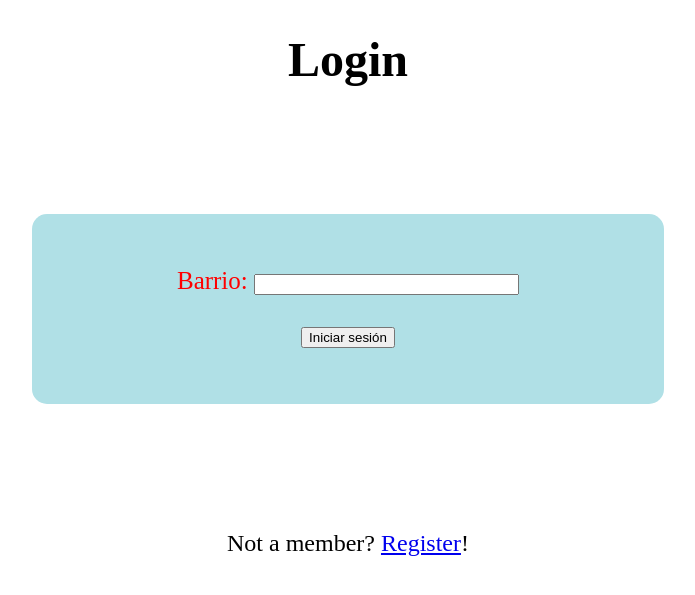
After one commit to manuelruizm/dai-1718-ugr, a Django app: template Practica6/restaurantes/templates/registration/login.html in a window 1280 px wide. The commit adds this page. Shown: the top 595 px of the page, without its empty margins (292-987 px from the left). Run offline with Django 3.2, Linux system fonts and the light colour scheme; the template is opened without the code that fills it: values that come from a table or form of the project are taken from there, others are empty.

Commit message:
Templates para el registro y login usando Django

```diff
--- a/Practica6/restaurantes/templates/index.html
+++ b/Practica6/restaurantes/templates/index.html
@@ -25,11 +25,11 @@
 		<nav class="navbar navbar-light justify-content-between bg-white text-danger">
 			<a class="navbar-brand col-sm-8">QUICK EAT</a>
 			<div class="div-inline">
-				{% if not usuario %}
+				{% if not logged %}
 					<a class="nav-list-link col-sm-2" href="/iniciarsesion">Iniciar sesión <span class="sr-only">(current)</span></a>
 					<a class="nav-list-link col-sm-2" href="/registrarse">Registrarse</a>
 				{% else %}
-					<a class="col-sm-8">Bienvenido {{usuario}}</a>
+					<a class="col-sm-8">Bienvenido!!</a>
 					<a class="nav-list-link col-sm-8" href="/logout">Log out</a>
 				{% endif %}
 			</div>
--- /dev/null
+++ b/Practica6/restaurantes/templates/registration/login.html
@@ -0,0 +1,20 @@
+{% extends "fullview.html" %}
+
+{% block title %}
+Inciar sesión
+{% endblock %}
+
+{% block content %}
+	<h1>Login</h1>
+	<form action="/iniciarsesion" method="post"><br>
+		{% csrf_token %}
+		{{ form.as_p }}
+		<!-- Nombre: <br>
+		<input type="text" name="nombreid"><br><br>
+		Contraseña: <br>
+		<input type="password" name="contraseñaid"><br><br> -->
+		<input type="submit" value="Iniciar sesión"><br>
+		<br><br>
+	</form>
+	<p>Not  a member? <a href="{% url 'registration_register' %}">Register</a>!</p>
+{% endblock %}
```
Also changed, not shown: Practica6/restaurantes/templates/registration/registration_form.html (added, +19 -0 lines).
